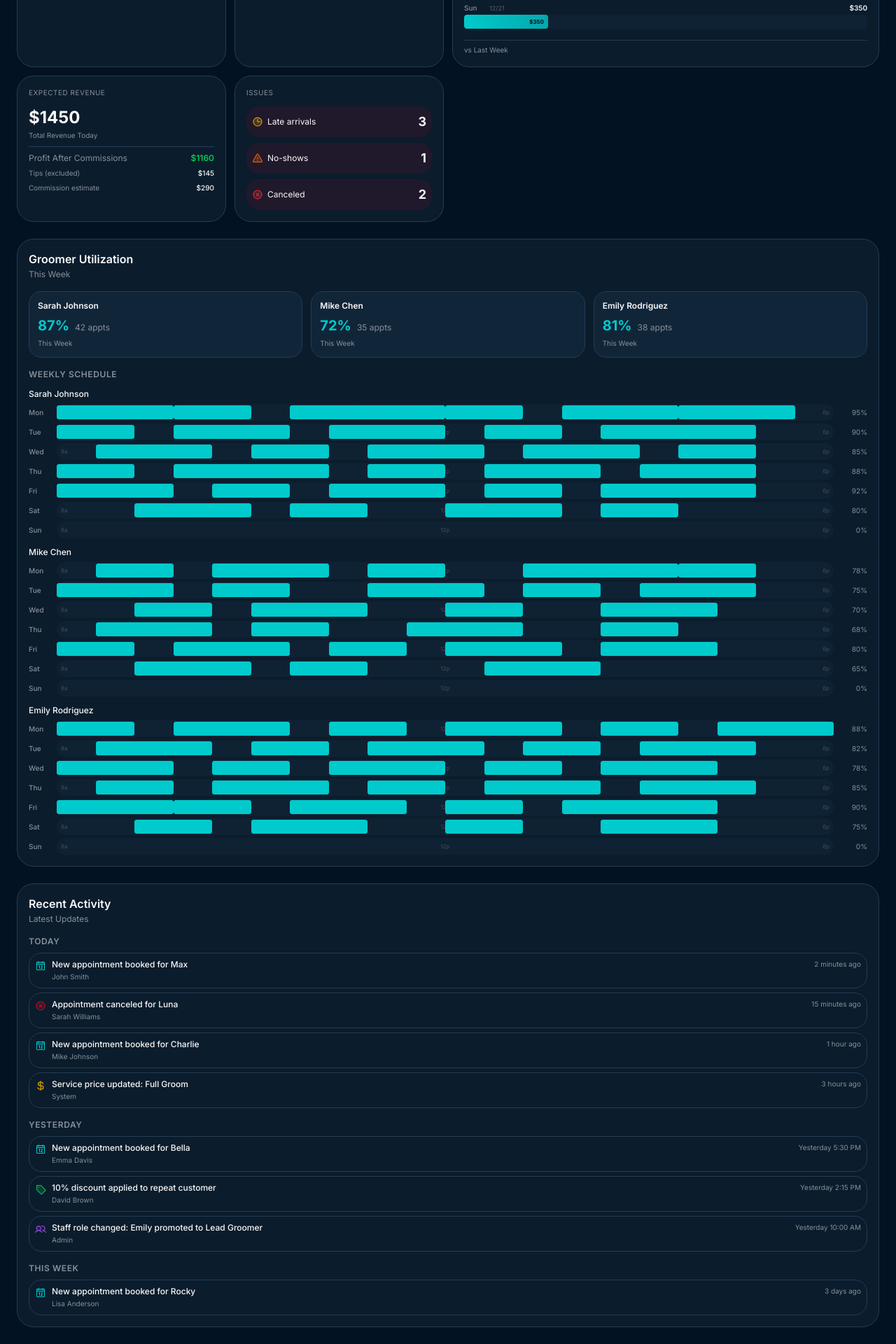
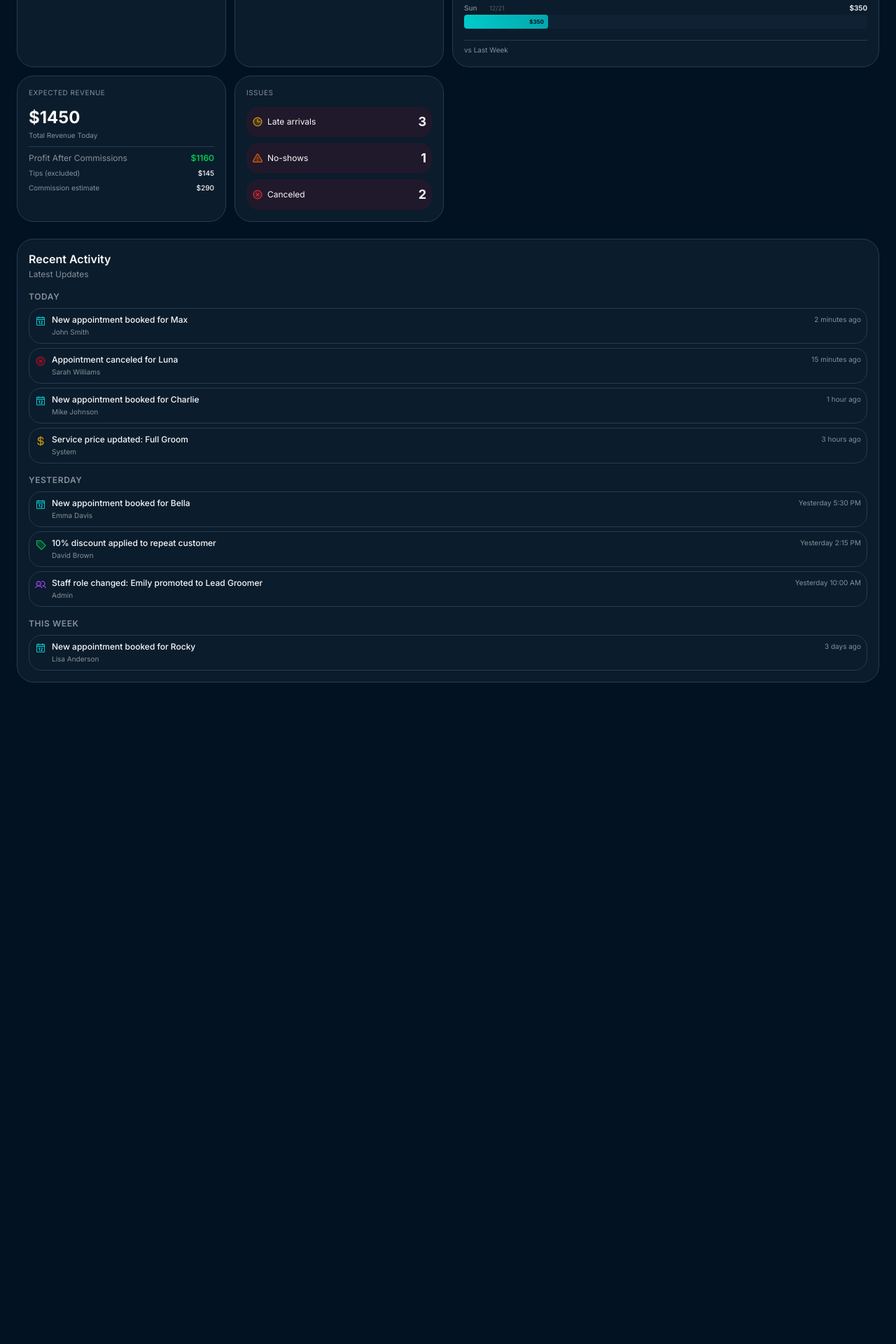
Before and after one commit to JimmysRanch/126, a React (Vite) app: page / in a window 1280 px wide. Shown: the part 532-2452 px from the top of the page at 70% size. After the commit the page ends 1531 px from the top, so only its background shows below. Built offline with nearby package versions, Linux system fonts and the light colour scheme.

Commit message:
Edited Spark

```diff
--- a/src/pages/Dashboard.tsx
+++ b/src/pages/Dashboard.tsx
@@ -259,24 +259,6 @@ export function Dashboard() {
           <motion.div
             initial={{ opacity: 0, y: 20 }}
             animate={{ opacity: 1, y: 0 }}
-            transition={{ duration: 0.5, delay: 0.9 }}
-            className="bg-card rounded-xl p-4 border border-border"
-          >
-            <div className="space-y-4">
-              <div>
-                <h2 className="text-base font-semibold mb-0.5">Groomer Utilization</h2>
-                <p className="text-xs text-muted-foreground">This Week</p>
-              </div>
-
-              <GroomerUtilization />
-            </div>
-          </motion.div>
-        </section>
-
-        <section>
-          <motion.div
-            initial={{ opacity: 0, y: 20 }}
-            animate={{ opacity: 1, y: 0 }}
             transition={{ duration: 0.5, delay: 1.0 }}
             className="bg-card rounded-xl p-4 border border-border"
           >
```
